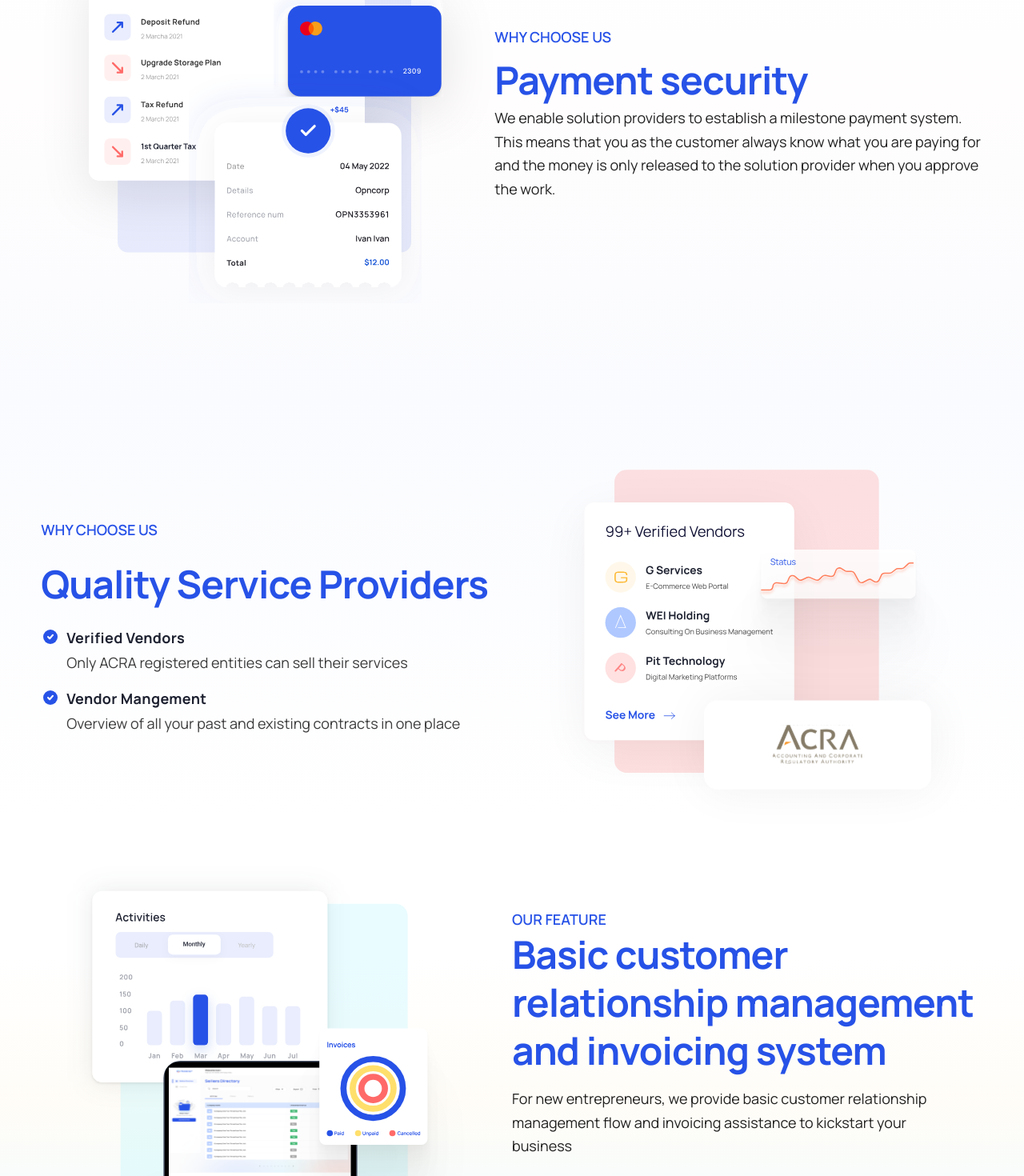
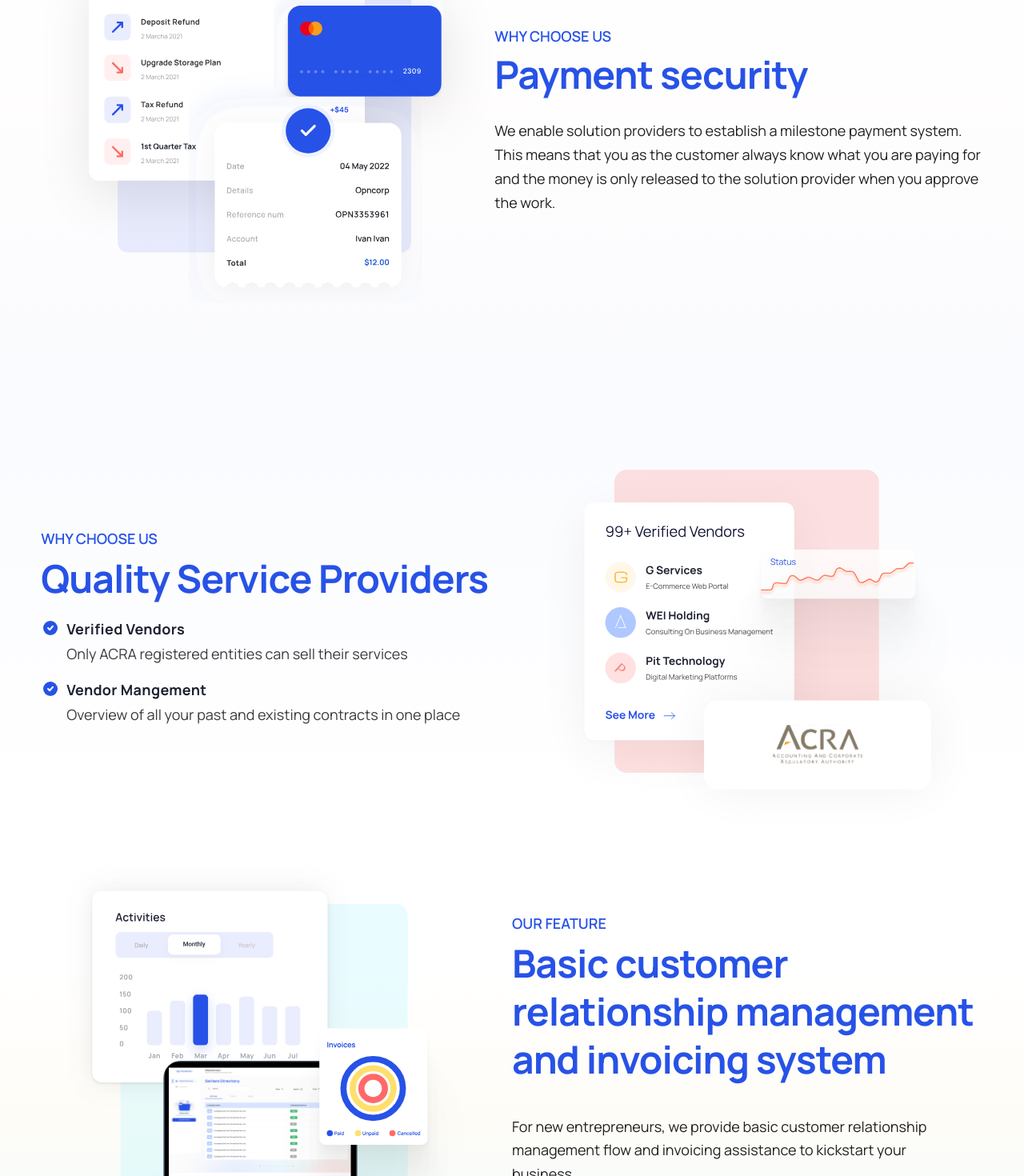
Before and after one commit to bryansumague/opncorp, a React (Create React App) app: page / in a window 1280 px wide. Shown: the part 1360-2830 px from the top of the page at 80% size. Built offline with nearby package versions, Linux system fonts and the light colour scheme.

Commit message:
Aligned margin and padding of main section

```diff
--- a/src/common/Features.tsx
+++ b/src/common/Features.tsx
@@ -19,6 +19,7 @@ function FeaturesBox() {
 								fontWeight: 600,
 								fontSize: { xs: '12px', sm: '16px', md: '18px' },
 								lineHeight: '16px',
+								marginBottom: '12px',
 							}}
 							color='secondary'
 							gutterBottom
@@ -32,6 +33,7 @@ function FeaturesBox() {
 							fontSize: { xs: '26px', sm: '40px', md: '48px' },
 							lineHeight: '125%',
 							letterSpacing: { xs: '-0.02em', sm: 'none', md: 'none' },
+							marginBottom: { xs: '32px', sm: '32px', md: '40px ' },
 						}}
 						color='secondary'
 						component={'h2'}
@@ -45,7 +47,6 @@ function FeaturesBox() {
 							maxWidth: '50ch',
 							lineHeight: '165%',
 							mt: 2,
-							mb: 5,
 						}}
 					>
 						For new entrepreneurs, we provide basic customer relationship
@@ -62,9 +63,9 @@ function FeaturesBox() {
 					</i>
 				</Box>
 			</Box>
-			<br /> <br /> <br /> <br />
 			<Box
 				sx={{
+					marginTop: { xs: '78px', sm: '112px ', md: '140px' },
 					textAlign: 'center',
 					display: 'flex',
 					flexDirection: 'column',
--- a/src/common/PaymentSecurity.tsx
+++ b/src/common/PaymentSecurity.tsx
@@ -12,13 +12,13 @@ function PaymentSecurity() {
 				}}
 			>
 				<Box>
-					<Box>
 					<Typography
 						variant='h4'
 						sx={{
 							fontWeight: 600,
 							fontSize: { xs: '12px', sm: '16px', md: '18px' },
 							lineHeight: '16px',
+							marginBottom: '24px',
 						}}
 						color='secondary'
 						component='h1'
@@ -26,8 +26,7 @@ function PaymentSecurity() {
 					>
 						WHY CHOOSE US
 					</Typography>
-					</Box>
-					<br />
+
 					<Typography
 						variant={'h4'}
 						sx={{
@@ -36,6 +35,8 @@ function PaymentSecurity() {
 
 							lineHeight: '32px',
 							letterSpacing: '-0.02em',
+
+							marginBottom: { xs: '32px', sm: '32px', md: '40px ' },
 						}}
 						component={'h4'}
 						color='secondary'
@@ -49,7 +50,6 @@ function PaymentSecurity() {
 							fontSize: { xs: '14px', sm: '16px', md: '18px' },
 							maxWidth: '70ch',
 							lineHeight: '165%',
-							mb: 2,
 						}}
 					>
 						We enable solution providers to establish a milestone payment
--- a/src/common/Providers.tsx
+++ b/src/common/Providers.tsx
@@ -19,13 +19,13 @@ function ProviderServices() {
 						width: { xs: '100%', sm: '100%', md: '50%' },
 					}}
 				>
-					<Box>
 					<Typography
 						variant='h4'
 						sx={{
 							fontWeight: 600,
 							lineHeight: '16px',
 							fontSize: { xs: '12px', sm: '16px', md: '18px' },
+							marginBottom: '12px',
 						}}
 						color='secondary'
 						component='h1'
@@ -33,21 +33,19 @@ function ProviderServices() {
 					>
 						WHY CHOOSE US
 					</Typography>
-					</Box>
-					<br />
+
 					<Typography
 						sx={{
 							fontWeight: 700,
 							fontSize: { xs: '26px', sm: '40px', md: '48px' },
 							lineHeight: '125%',
 							letterSpacing: { xs: '-0.02em', sm: 'none', md: 'none' },
+							marginBottom: { xs: '32px', sm: '32px', md: '20px ' },
 						}}
 						color='secondary'
 					>
 						Quality Service Providers
 					</Typography>
-
-					<br />
 
 					<Box>
 						<>
@@ -152,7 +150,7 @@ function ProviderServices() {
 						</>
 					</Box>
 				</Box>
-				<br />
+
 				<Box
 					sx={{
 						width: { xs: '100%', sm: '100%', md: '50%' },
```
Lines whose indentation alone changed are shown as unchanged.
